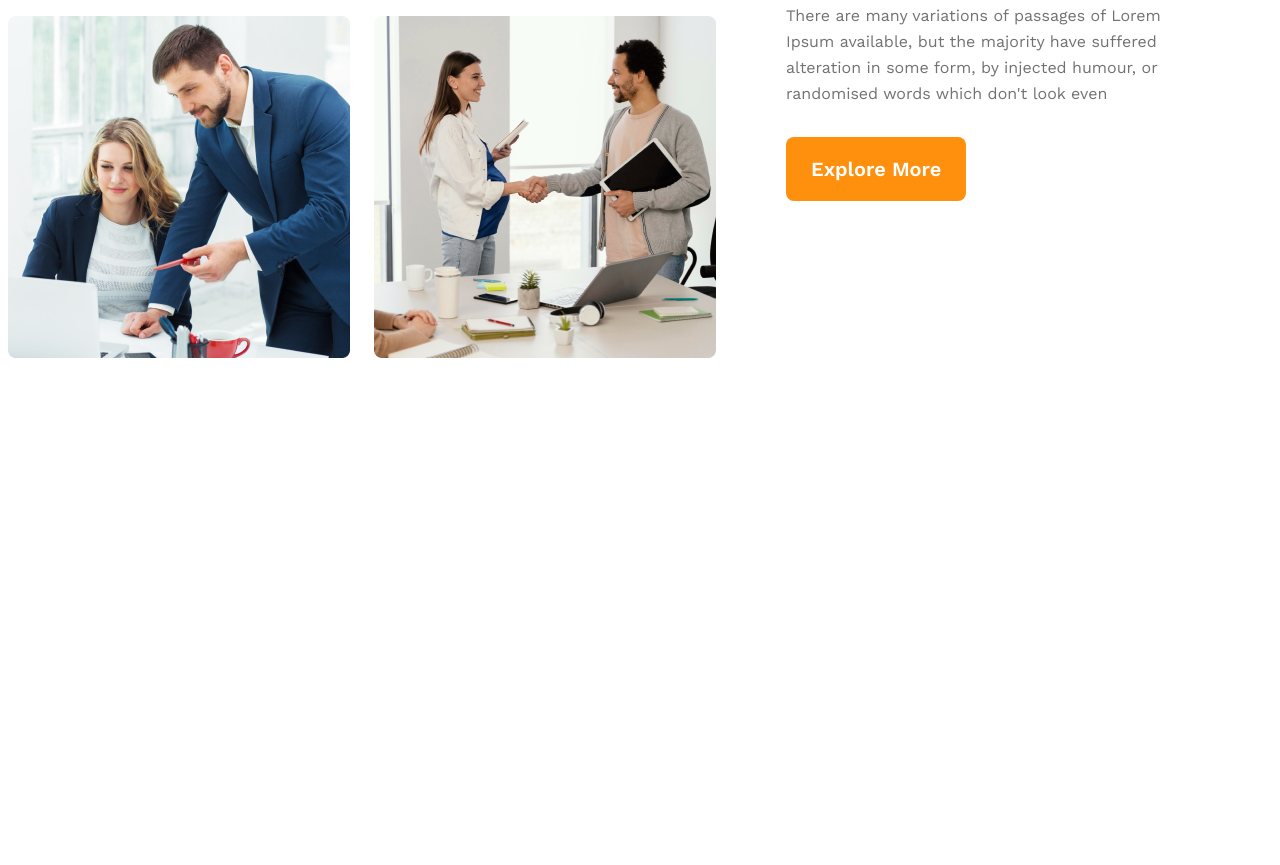
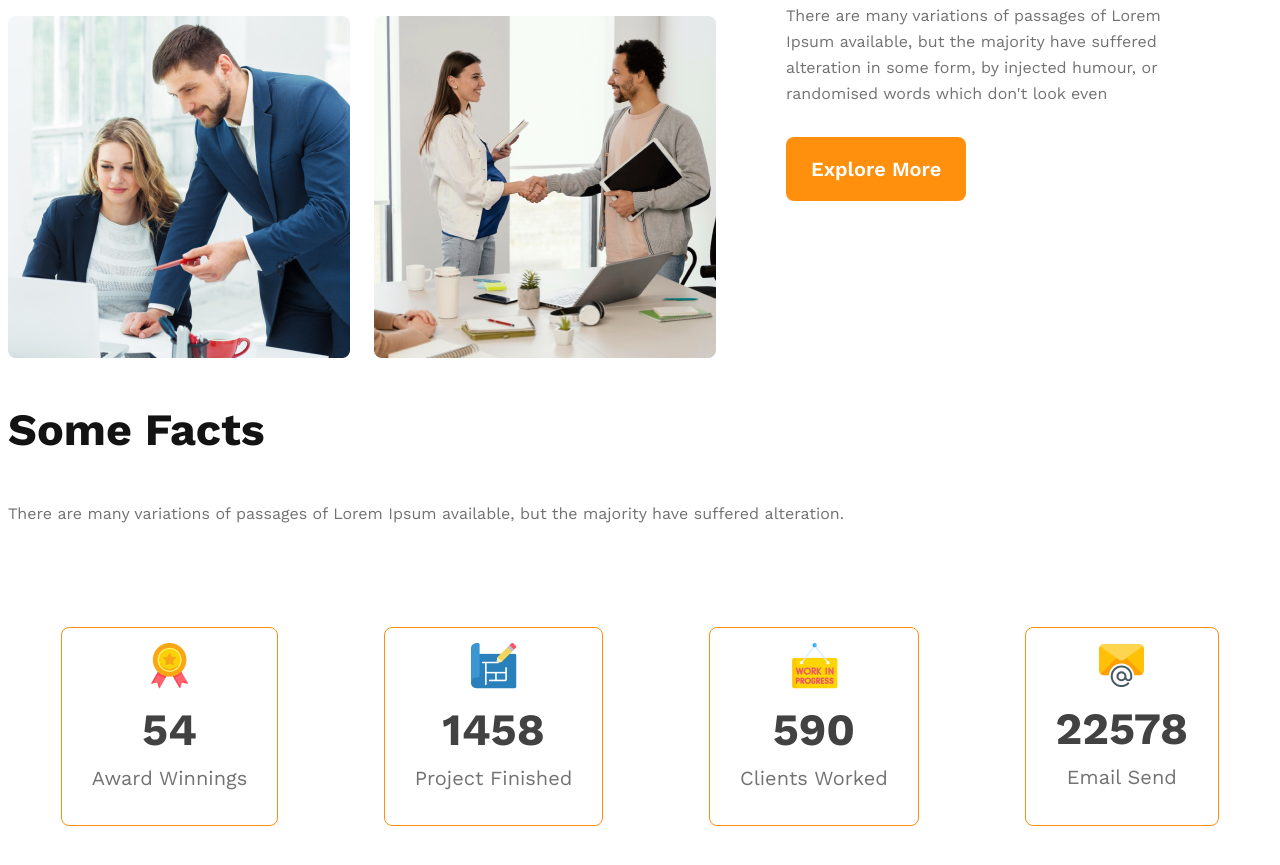
Before and after one commit to WasifulKaium/g3-architects-website, a plain HTML site: page index.html in a window 1280 px wide. Shown: the part 1484-2349 px from the top of the page. Before the commit the page ends 1917 px from the top, so only its background shows below. Drawn offline with nearby package versions, Linux system fonts and the light colour scheme.

Commit message:
facts section added

```diff
--- a/index.html
+++ b/index.html
@@ -10,7 +10,7 @@
     <!-- header start -->
     <header>
         <nav>
-            <h3 class="nav-title">G3 Architects</h3>
+            <h3 class="section-title">G3 Architects</h3>
             <ul>
                 <li><a href="">Home</a></li>
                 <li><a href="">About</a></li>
@@ -43,6 +43,36 @@
                 <button class="btn-primary">Explore More</button>
             </div>
         </section>
+        <!-- facts section -->
+        <section class="facts">
+            <h3 class="section-title">Some Facts</h3>
+            <p class="text-light-gray">There are many variations of passages of Lorem Ipsum available, but the majority have suffered alteration.</p>
+            <div class="facts-card-container">
+                <!-- .card*4>img+h2.card-stats+p.card-title -->
+                <div class="card">
+                    <img src="images/icons/ribon.png" alt="">
+                    <h2 class="card-stats">54</h2>
+                    <p class="card-title">Award Winnings</p>
+                </div>
+                <div class="card">
+                    <img src="images/icons/projects.png" alt="">
+                    <h2 class="card-stats">1458</h2>
+                    <p class="card-title">Project Finished</p>
+                </div>
+                <div class="card">
+                    <img src="images/icons/customers.png" alt="">
+                    <h2 class="card-stats">590</h2>
+                    <p class="card-title">Clients Worked</p>
+                </div>
+                <div class="card">
+                    <img src="images/icons/email.png" alt="">
+                    <h2 class="card-stats">22578</h2>
+                    <p class="card-title">Email Send</p>
+                </div>
+            </div>
+
+        </section>
+
     </main>
     <footer>
 
--- a/styles/architect.css
+++ b/styles/architect.css
@@ -37,7 +37,7 @@ nav{
     justify-content: space-between;
     align-items: center;
 }
-.nav-title{
+.section-title{
     color:#131313;
     font-size: 2.8rem;
     font-weight: 700;
@@ -122,7 +122,31 @@ main{
     font-weight: 400;
     line-height: 26px;
 } */
+/* facts section */
+.facts-card-container{
+    display: flex;
+    justify-content: space-around;
+    margin-top: 100px;
+}
+.facts-card-container .card{
+    border-radius: 8px;
+    border: 1px solid #FF900E;
+    text-align: center;
+    padding: 15px 30px;
 
+
+}
+.facts-card-container .card-stats{
+    font-size: 2.8rem;
+    color: #424242;
+    margin-top: 10px;
+    margin-bottom: 10px;
+}
+.facts-card-container .card-title{
+    font-size: 1.25rem;
+    color: #727272;
+    margin-top: 10px;
+}
 
 
 
```
